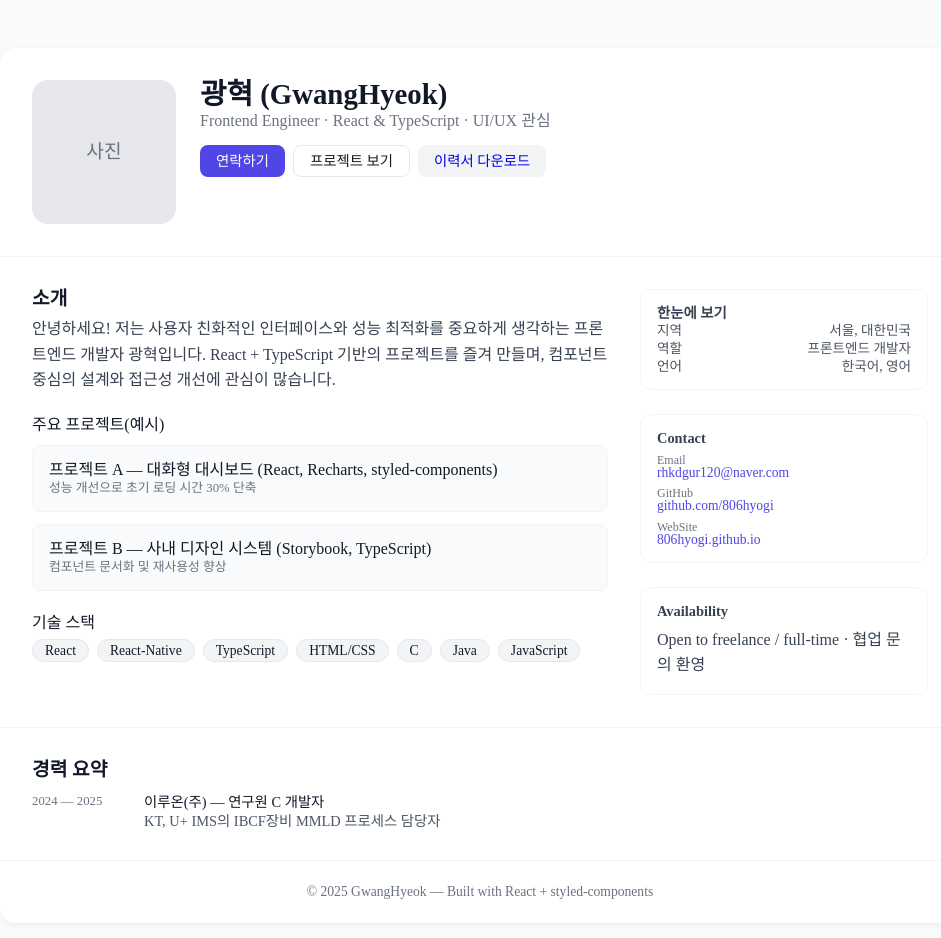
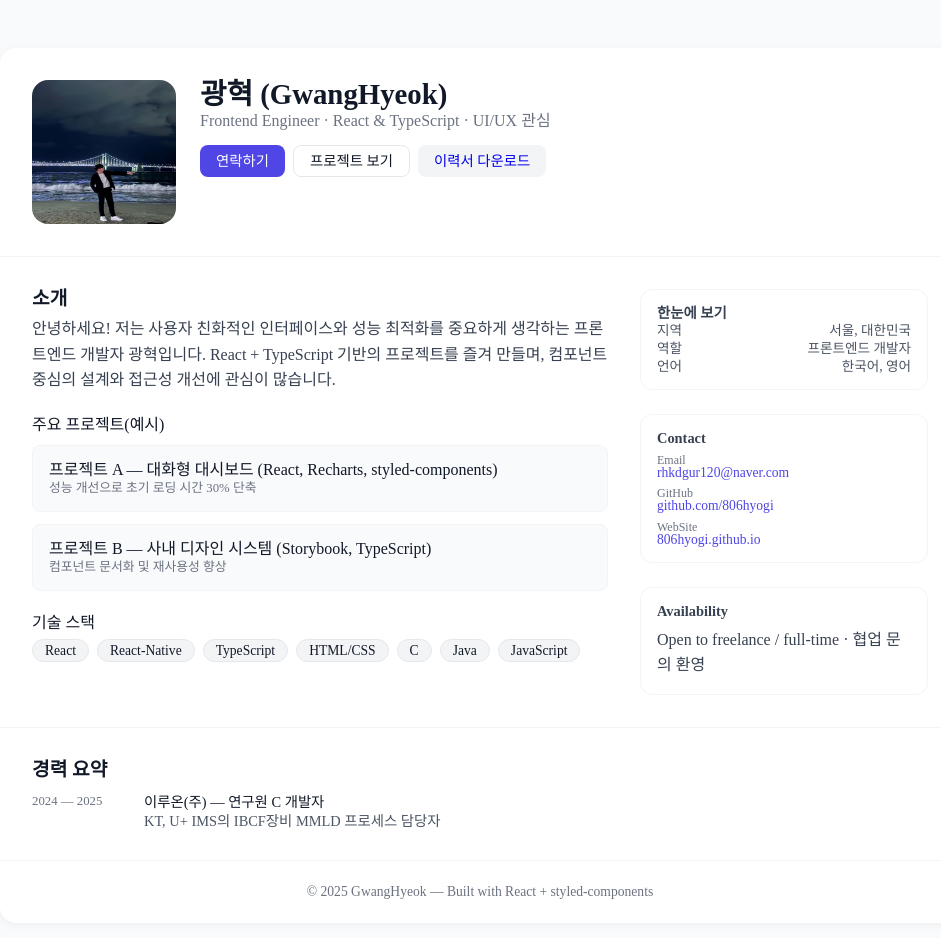
Before and after one commit to pexe99/KTC_Git_Practice, a React (Vite) app: page /bio/gwanghyeok in a window 1280 px wide. Shown: the top 938 px of the page, without its empty margins (160-1101 px from the left). Built offline with nearby package versions, Linux system fonts and the light colour scheme.

Commit message:
chore: 프로필 이미지 추가

```diff
--- a/src/pages/Bio/GwangHyeokBio/GwangHyeokBio.jsx
+++ b/src/pages/Bio/GwangHyeokBio/GwangHyeokBio.jsx
@@ -9,7 +9,7 @@ export default function GwangHyeokBio() {
     <Main>
       <Container>
         <Header>
-          <Avatar>사진</Avatar>
+          <Avatar src="/image/profile.jpg" alt="kwanghyeok의 프로필 사진"/>
           <HeaderInfo>
             <Name>광혁 (GwangHyeok)</Name>
             <Subtitle>Frontend Engineer · React & TypeScript · UI/UX 관심</Subtitle>
@@ -143,7 +143,7 @@ const Header = styled.header`
   }
 `;
 
-const Avatar = styled.div`
+const Avatar = styled.img`
   width: 9rem;
   height: 9rem;
   border-radius: 1rem;
```
Also changed, not shown: public/image/profile.jpg (added).
